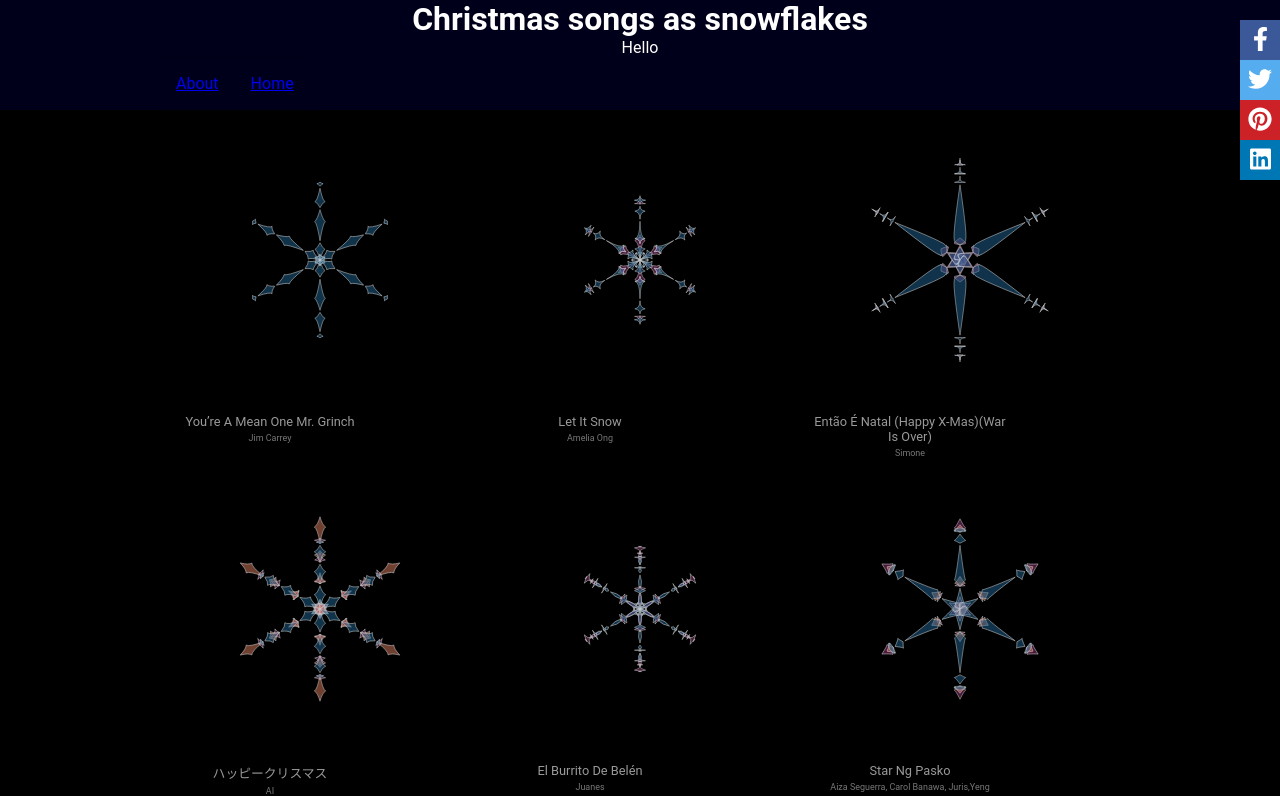
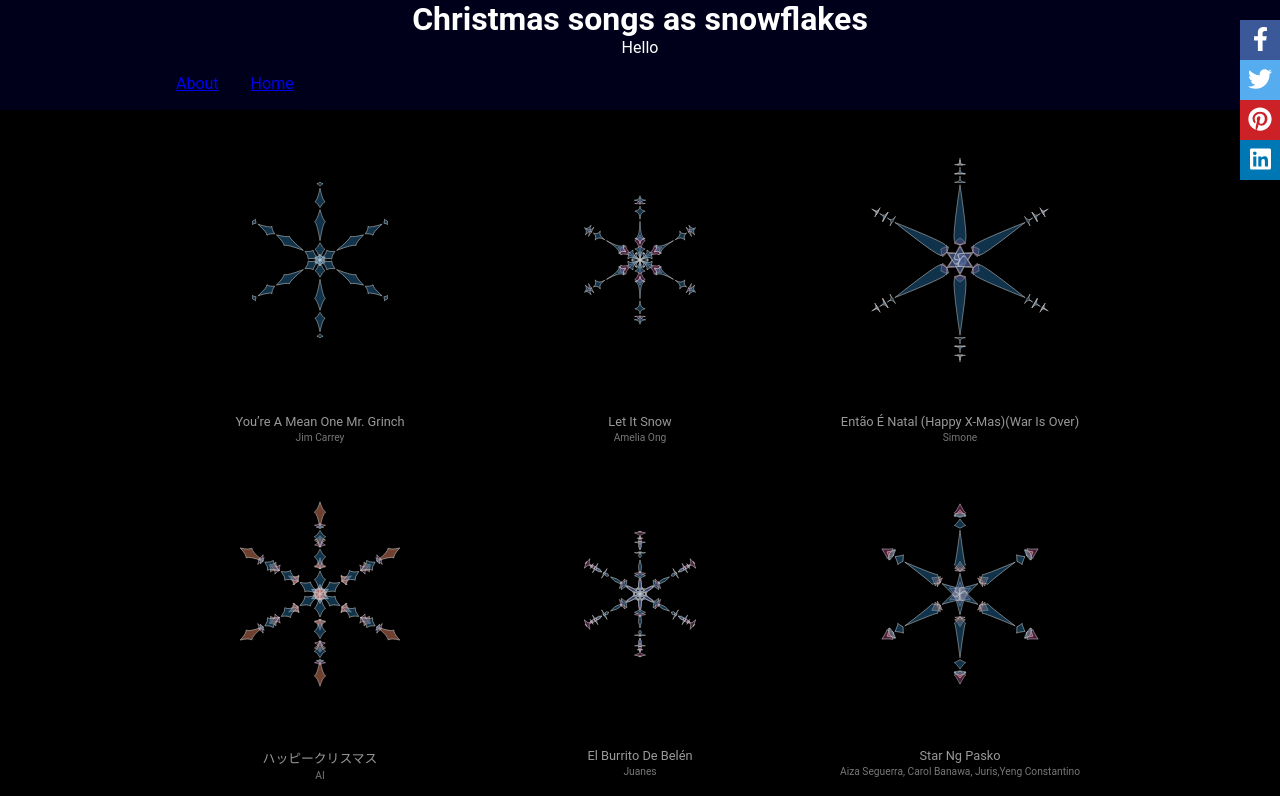
Before and after one commit to maryzam/snowflake-songs, a React (Create React App) app in the folder snowflake-songs-app/: page /#/ in a window 1280 px wide. Shown: the top 796 px of the page. Built offline with nearby package versions, Linux system fonts and the light colour scheme.

Commit message:
Update text-wrap styles

```diff
--- a/snowflake-songs-app/src/components/Snowflake.js
+++ b/snowflake-songs-app/src/components/Snowflake.js
@@ -88,7 +88,6 @@ class Snowflake extends React.PureComponent {
 	renderSongPattern(song) {
 		let currentPos = 0;
 		let currentGroup = 0;
-
 		return (
 			<g id={`pattern_${ song.id }`} className="section">
 				{
--- a/snowflake-songs-app/src/style/layout.css
+++ b/snowflake-songs-app/src/style/layout.css
@@ -26,10 +26,6 @@ main {
   margin-right: 10px;
 }
 
-.title-wrap {
-	max-width: 200px;
-}
-
 .title-wrap p {
   text-align: center;
   padding: 0;
--- a/snowflake-songs-app/src/style/snowflake.css
+++ b/snowflake-songs-app/src/style/snowflake.css
@@ -11,7 +11,7 @@
 }
 
 .snowflake-card small {
-	font-size: 0.7em;
+	font-size: 0.8em;
 	color: #777;
 }
 
```
